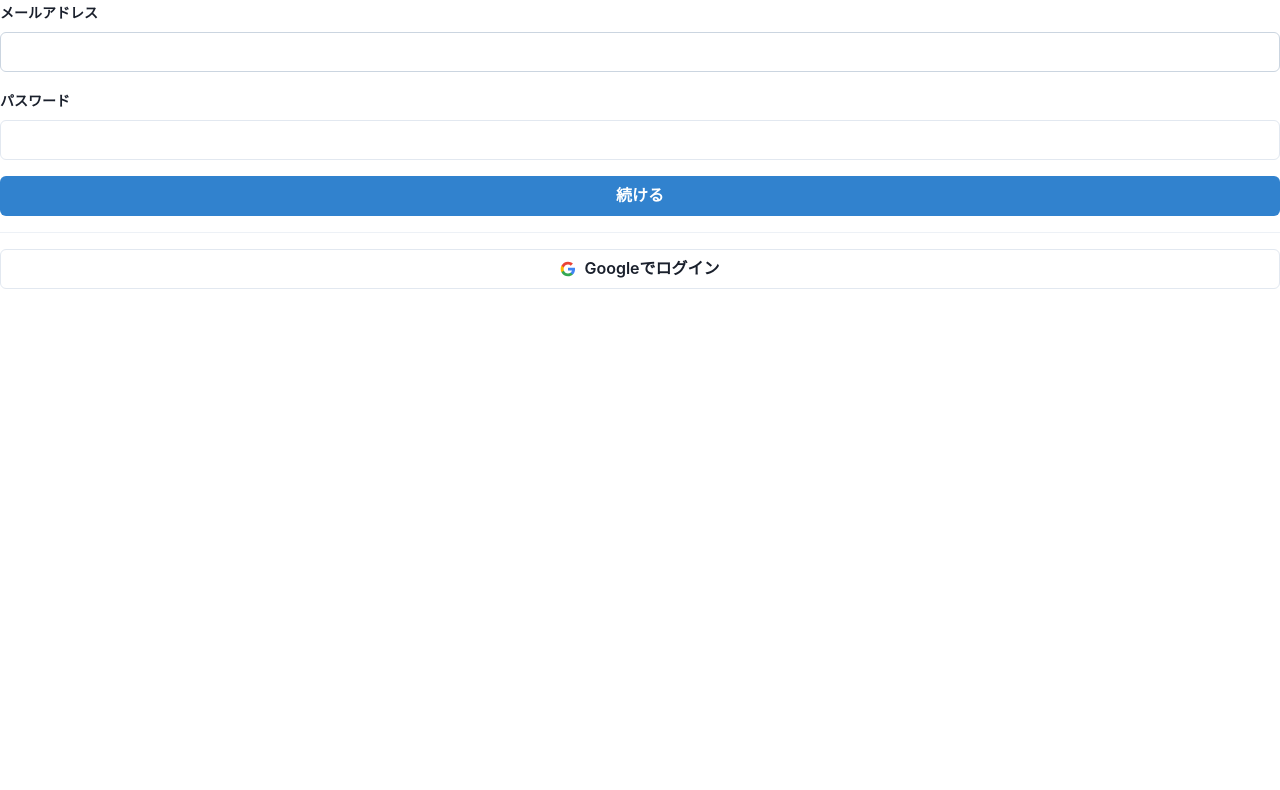
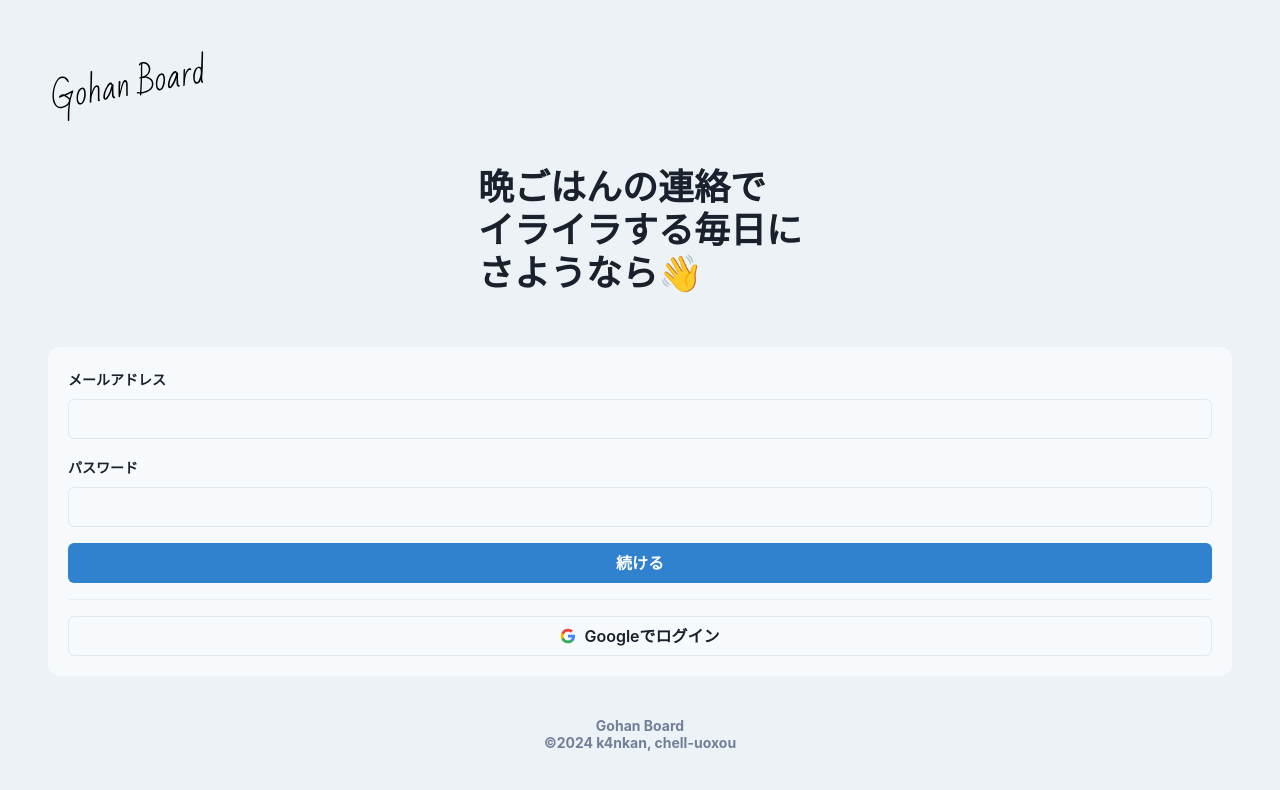
Before and after one commit to k4nkan/watnow-2024-spring-project, a Next.js app: page /signin in a window 1280 px wide. Shown: the top 790 px of the page. Built offline with nearby package versions, Linux system fonts and the light colour scheme; no server answers.

Commit message:
SignInFormの実装

```diff
--- a/src/app/(auth)/signin/page.tsx
+++ b/src/app/(auth)/signin/page.tsx
@@ -1,7 +1,38 @@
+import Copyright from '@/components/Copyright';
 import SignInForm from '@/features/account/SignInForm';
+import {
+  Center,
+  Heading,
+  Text,
+  VStack,
+  Image,
+  Box,
+  Spacer
+} from '@chakra-ui/react';
 
 function page() {
-  return <SignInForm />;
+  return (
+    <Box width={'100%'} height={'100vh'} bg={'gray.100'}>
+      <VStack p={12} height={'100vh'} spacing={0} align={'stretch'}>
+        <Box width={'100%'}>
+          <Image src="/gohanboard_app_logo_big.svg" alt="gohanboard_app_logo" />
+        </Box>
+        <Spacer />
+        <VStack bg={''} width={'100%'} spacing={'52px'}>
+          <Heading size={'xl'}>
+            晩ごはんの連絡で
+            <br />
+            イライラする毎日に
+            <br />
+            さようなら👋
+          </Heading>
+          <SignInForm />
+        </VStack>
+        <Spacer />
+        <Copyright />
+      </VStack>
+    </Box>
+  );
 }
 
 export default page;
--- a/src/features/account/SignInForm.tsx
+++ b/src/features/account/SignInForm.tsx
@@ -1,7 +1,7 @@
 'use client';
 
 import { auth, googleAuthProvider } from '@/utils/firebase';
-import { VStack, Button, Divider } from '@chakra-ui/react';
+import { VStack, Button, Divider, Box } from '@chakra-ui/react';
 import { signInWithPopup } from 'firebase/auth';
 import { useRouter } from 'next/navigation';
 import GoogleGLogo from '@/components/GoogleGLogo';
@@ -23,6 +23,7 @@ const SignInForm = () => {
   };
 
   return (
+    <Box bg={"gray.50"} width={"100%"} p={5} borderRadius={12}>
       <VStack spacing={4}>
         <InputWithLabel label="メールアドレス" />
         <InputWithLabel label="パスワード" />
@@ -41,6 +42,7 @@ const SignInForm = () => {
           Googleでログイン
         </Button>
       </VStack>
+    </Box>
   );
 };
 
```
Lines whose indentation alone changed are shown as unchanged.
